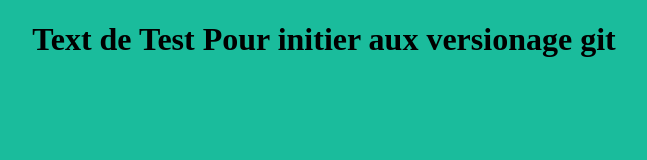
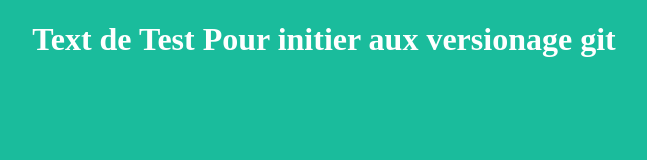
Before and after one commit to MohamedYounsi/projet-test, a plain HTML site: page index.html in a window 1280 px wide. Shown: the whole page, without its empty margins (316-963 px from the left). Drawn offline with Linux system fonts and the light colour scheme.

Commit message:
la version 2 de fichier idex.html avec un text couleur blanche

```diff
--- a/index.html
+++ b/index.html
@@ -4,7 +4,7 @@
 	<title>first page with git </title>
 </head>
 <body style="background-color: #1abc9c">
-<h1 style="text-align:center;">Text de Test Pour initier aux versionage git </h1>
+<h1 style="text-align:center;color:#FFFFFF">Text de Test Pour initier aux versionage git </h1>
 
 
 
```
